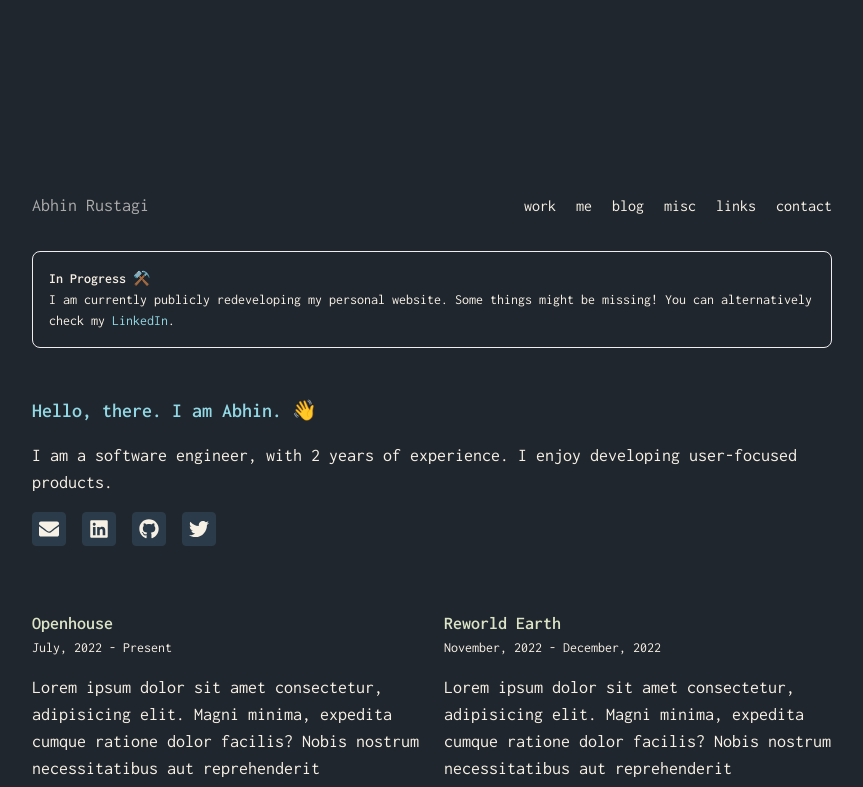
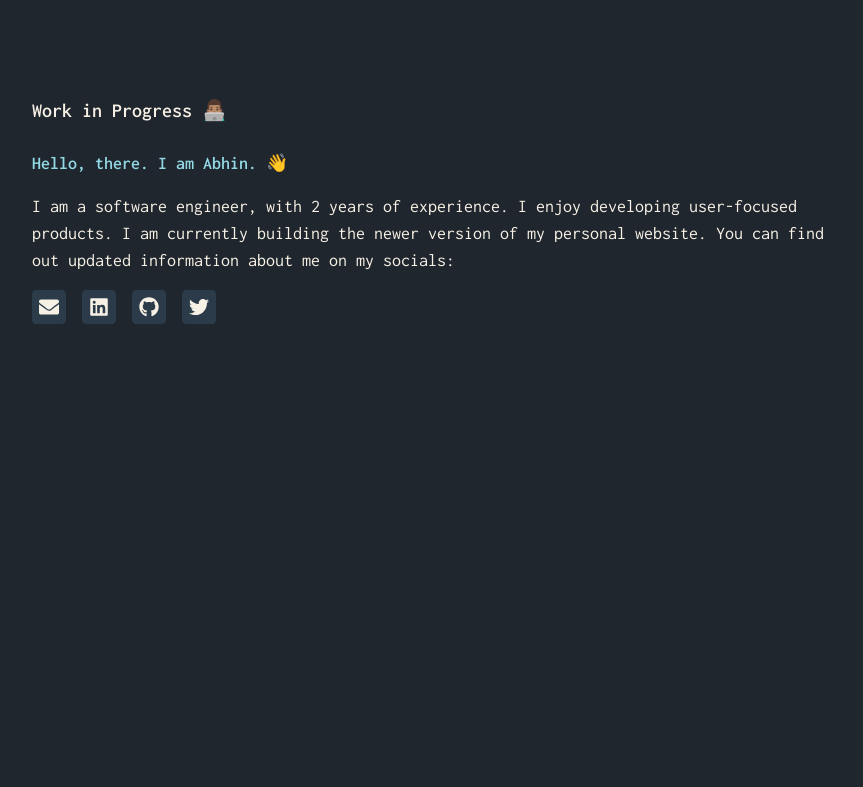
Before and after one commit to AbhinRustagi/abhin.dev-2023, a Next.js app: page / in a window 1280 px wide. Shown: the top 787 px of the page, without its empty margins (208-1071 px from the left). Built offline with nearby package versions, Linux system fonts and the light colour scheme.

Commit message:
fix: add wip

```diff
--- a/src/components/Container.tsx
+++ b/src/components/Container.tsx
@@ -16,9 +16,9 @@ export const Container = styled.div`
 `
 
 export const mainStyles = css`
-  margin-top: 1rem;
+  margin-top: 2rem;
 
   ${mediaQuery.tablet} {
-    margin-top: 1rem;
+    margin-top: 6rem;
   }
 `
--- a/src/pages/_app.tsx
+++ b/src/pages/_app.tsx
@@ -14,9 +14,7 @@ export default function App({ Component, pageProps }: AppProps) {
       <DefaultSeo {...defaultSeoProps} />
       <NextSeo />
       <GlobalStyles />
-      <Header />
       <Container as="main" css={mainStyles}>
-        <InProgress />
         <Component {...pageProps} />
       </Container>
     </>
--- a/src/pages/index.tsx
+++ b/src/pages/index.tsx
@@ -8,17 +8,16 @@ import { makeKey } from '~/utils'
 export default function Home() {
   return (
     <>
-      <h1 className="accent">Hello, there. I am Abhin. 👋</h1>
+      <h1>Work in Progress 👨🏽‍💻</h1>
+      <br />
+      <h2 className="accent">Hello, there. I am Abhin. 👋</h2>
       <p>
         I am a software engineer, with 2 years of experience. I enjoy developing
-        user-focused products.
+        user-focused products. I am currently building the newer version of my
+        personal website. You can find out updated information about me on my
+        socials:
       </p>
       <Socials />
-      <WorkItemsWrapper>
-        {workItems.map((item) => (
-          <WorkItem {...item} key={makeKey(item.title, item.date)} />
-        ))}
-      </WorkItemsWrapper>
     </>
   )
 }
```
Also changed, not shown: src/pages/blog.tsx (deleted, +0 -13 lines), src/pages/me.tsx (deleted, +0 -33 lines), src/pages/work.tsx (deleted, +0 -13 lines).
